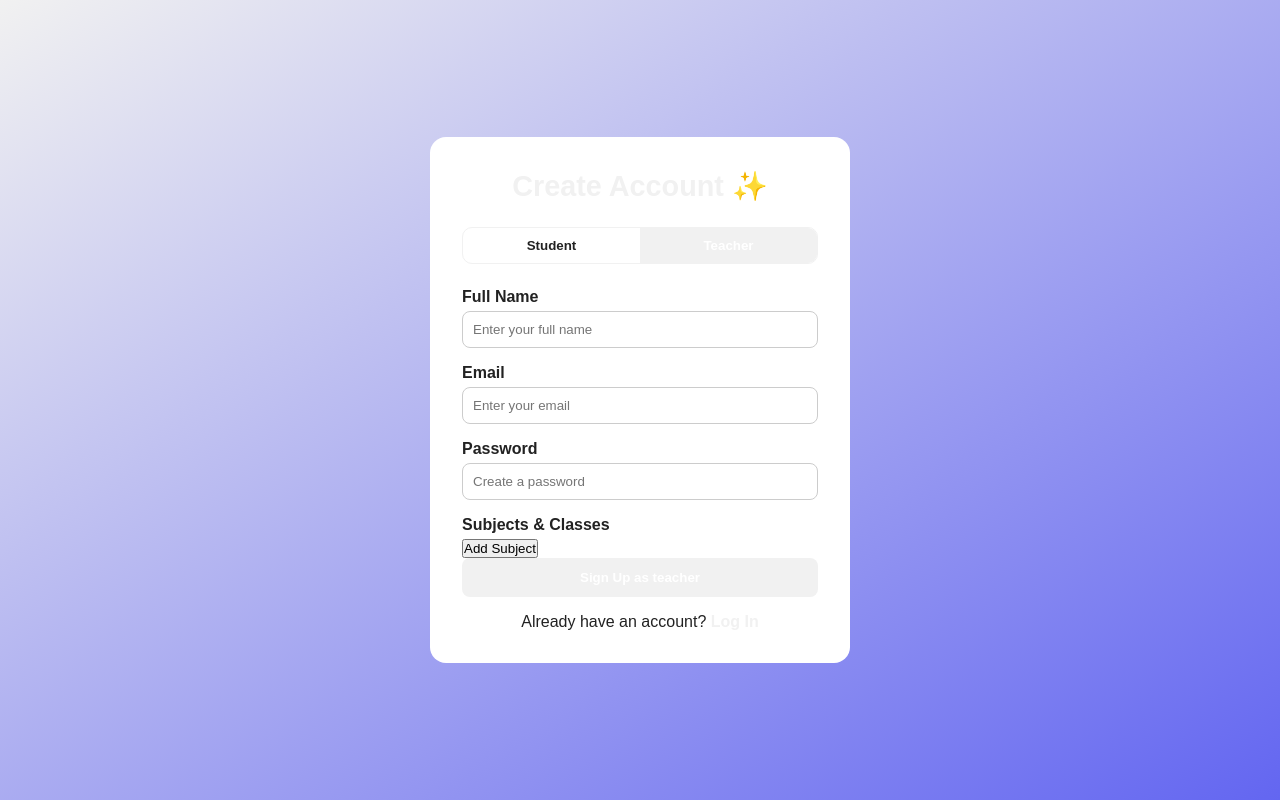
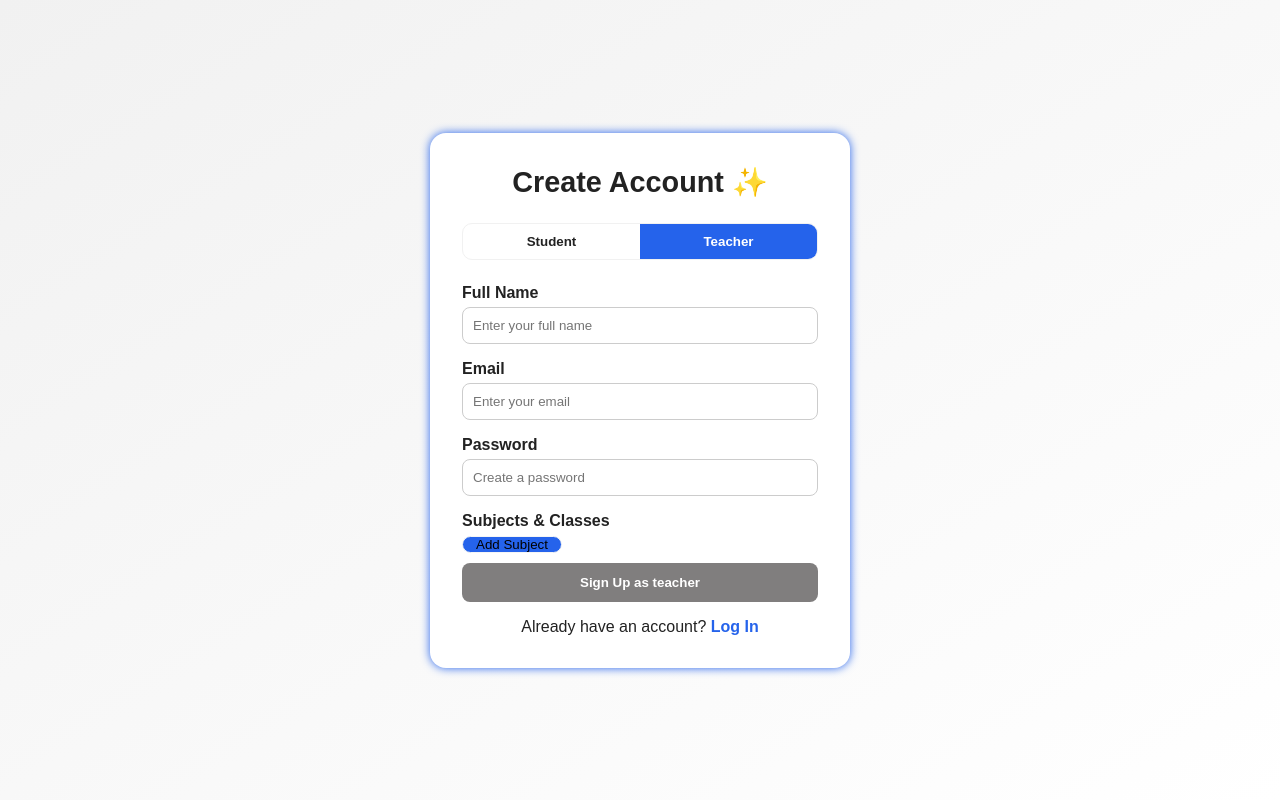
Before and after one commit to mini-fcmb/MegaPend, a React (Vite) app: page /signup in a window 1280 px wide. Both pictures are taken after a click on the button "Teacher". Built offline with nearby package versions, Linux system fonts and the light colour scheme.

Commit message:
css upgrade

```diff
--- a/src/components/getstarted/NavBar.tsx
+++ b/src/components/getstarted/NavBar.tsx
@@ -23,15 +23,12 @@ function NavBar({ theme, setTheme }: NavBarProps) {
 
   const showThemeButton = theme && setTheme;
 
-  // ✅ Smart Home Click
   const handleHomeClick = (e: React.MouseEvent) => {
     e.preventDefault();
 
     if (location.pathname === "/") {
-      // already on home → refresh
       window.location.reload();
     } else {
-      // navigate to home
       navigate("/");
     }
   };
--- a/src/components/getstarted/maincontent.tsx
+++ b/src/components/getstarted/maincontent.tsx
@@ -168,7 +168,7 @@ const MainContent: React.FC = () => {
           viewport={{ once: true }}
           className="bg-white text-blue-700 hover:bg-gray-200 px-8 py-3 rounded-2xl font-semibold transition"
         >
-          Create Your Account Now 🚀
+          <Link to="/signup"> Create Your Account Now 🚀</Link>
         </motion.button>
       </section>
     </main>
--- a/src/firebase/authService.ts
+++ b/src/firebase/authService.ts
@@ -1,4 +1,3 @@
-// src/firebase/authService.ts
 import { auth, db } from "./config";
 import {
   createUserWithEmailAndPassword,
@@ -24,9 +23,6 @@ interface VerificationData {
   attemptsToday: number;
 }
 
-/**
- * ✅ Register user with role + send verification email
- */
 export const registerWithRole = async (
   email: string,
   password: string,
@@ -39,7 +35,6 @@ export const registerWithRole = async (
 
   await updateProfile(user, { displayName: fullName });
 
-  // Save extra info in Firestore including verification tracking
   const userRef = doc(db, "users", user.uid);
   await setDoc(userRef, {
     uid: user.uid,
@@ -49,18 +44,16 @@ export const registerWithRole = async (
     ...(role === "student"
       ? { studentSubjects: subjectsOrTeaching }
       : { teaching: subjectsOrTeaching }),
-    verification: { lastSent: serverTimestamp(), attemptsToday: 1 }, // initialize
+    verification: { lastSent: serverTimestamp(), attemptsToday: 1 },
     createdAt: serverTimestamp(),
   });
 
-  await sendEmailVerification(user); // send first verification email
+  await sendEmailVerification(user);
 
   return user;
 };
 
-/**
- * ✅ Resend verification email (with 10-min expiry and 3 attempts/day)
- */
+
 export const resendVerificationEmail = async (user: User) => {
   const userRef = doc(db, "users", user.uid);
   const docSnap = await getDoc(userRef);
@@ -71,7 +64,6 @@ export const resendVerificationEmail = async (user: User) => {
   const now = Timestamp.now();
   const verification: VerificationData = data.verification || { lastSent: now, attemptsToday: 0 };
 
-  // Reset attempts if new day
   const lastSentDate = verification.lastSent.toDate();
   const today = new Date();
   if (
@@ -82,30 +74,23 @@ export const resendVerificationEmail = async (user: User) => {
     verification.attemptsToday = 0;
   }
 
-  // Check attempts limit
   if (verification.attemptsToday >= 3) {
     throw new Error("You have reached the maximum of 3 verification attempts today.");
   }
 
-  // Check 10-min cooldown
   const diff = now.toMillis() - verification.lastSent.toMillis();
   if (diff < 10 * 60 * 1000) {
     throw new Error("You can only request a new verification email every 10 minutes.");
   }
 
-  // Send email
   await sendEmailVerification(user);
 
-  // Update Firestore
   await updateDoc(userRef, {
     verification: { lastSent: now, attemptsToday: verification.attemptsToday + 1 },
   });
 };
 
-/**
- * ✅ Login with role
- * Throws error if email not verified
- */
+
 export const loginWithRole = async (email: string, password: string) => {
   const userCredential = await signInWithEmailAndPassword(auth, email, password);
   const user = userCredential.user;
--- a/src/firebase/contentService.ts
+++ b/src/firebase/contentService.ts
@@ -1,7 +1,6 @@
 import { db } from "./config";
 import { collection, addDoc, serverTimestamp } from "firebase/firestore";
 
-// Add content
 export const addContent = async (
   title: string,
   type: "note" | "assignment" | "quiz",
--- a/src/index.css
+++ b/src/index.css
@@ -400,6 +400,10 @@ header {
   font-weight: 600;
   transition: all 0.3s ease-in-out;
 }
+.cta-section button a{text-decoration: none;
+  font-weight: 500;
+  color: var(--cta);
+}
 
 .cta-section button:hover {
   background-color:var(--cta-section-button);
@@ -480,6 +484,7 @@ html {
 /* login style*/
 .login-page {
   min-height: 100vh;
+  padding: 5rem 10%;
   display: flex;
   justify-content: center;
   align-items: center;
@@ -563,20 +568,20 @@ html {
   text-decoration: underline;
 }
 /* signup sytle*/
-/* Signup Page Styling */
 .signup-container {
   min-height: 100vh;
   display: flex;
   justify-content: center;
   align-items: center;
-  background: linear-gradient(to bottom right, var(--primary-color), #6366f1);
+  padding: 5rem 10%;
+  background: linear-gradient(to bottom right, var(--primary-color), var(--bg-color));
   transition: background 0.3s ease;
 }
 
 .signup-card {
   background-color: var(--bg-color);
   color: var(--text-color);
-  box-shadow: var(--box-shadow);
+  box-shadow: 0 0 10px var(--shadow-color-lg);
   border-radius: 16px;
   padding: 2rem;
   width: 100%;
@@ -588,7 +593,7 @@ html {
   text-align: center;
   font-size: 1.8rem;
   font-weight: 700;
-  color: var(--primary-color);
+  color: var(--text-color);
   margin-bottom: 1.5rem;
 }
 
@@ -615,7 +620,7 @@ html {
 }
 
 .role-toggle button.active {
-  background: var(--primary-color);
+  background: var(--shadow-color-lg);
   color: #fff;
 }
 
@@ -641,7 +646,7 @@ html {
 
 .signup-btn {
   width: 100%;
-  background: var(--primary-color);
+  background: rgb(128, 126, 126);
   color: white;
   border: none;
   padding: 12px;
@@ -652,15 +657,18 @@ html {
 }
 
 .signup-btn:hover {
-  background: #4f46e5;
+  background: var(--shadow-color-lg);
 }
 
 .signup-footer {
   text-align: center;
   margin-top: 1rem;
 }
-
-.signup-link {
-  color: var(--primary-color);
-  font-weight: 600;
+.asbtn{
+  background-color: var(--shadow-color-lg);
+  color: var(--cta);
+  border-radius: 10px;
+  width: 100px;
+  border: 1px solid whitesmoke;
+  margin-bottom: 10px;
 }
--- a/src/pages/login.tsx
+++ b/src/pages/login.tsx
@@ -12,7 +12,7 @@ export default function Login() {
   const [loading, setLoading] = useState(false);
   const [resendLoading, setResendLoading] = useState(false);
   const [showResend, setShowResend] = useState(false);
-  const [user, setUser] = useState<any>(null); // store user to resend verification
+  const [user, setUser] = useState<any>(null);
   const navigate = useNavigate();
 
   const handleLogin = async (e: FormEvent) => {
@@ -60,7 +60,7 @@ export default function Login() {
     setResendLoading(true);
 
     try {
-      await resendVerificationEmail(user.user); // call the new service
+      await resendVerificationEmail(user.user);
       alert(
         "Verification email resent! Check your inbox. It will expire in 10 minutes."
       );
--- a/src/pages/signup.tsx
+++ b/src/pages/signup.tsx
@@ -45,13 +45,10 @@ export default function Signup() {
         );
       }
 
-      // Update displayName
       await updateProfile(user, { displayName: fullName });
 
-      // Send verification email
       await sendEmailVerification(user);
 
-      // ✅ Store verification tracking in Firestore
       await setDoc(doc(db, "emailVerification", user.uid), {
         lastSentAt: serverTimestamp(),
         attemptsToday: 1,
@@ -141,6 +138,7 @@ export default function Signup() {
               <label>Subjects & Classes</label>
               <button
                 type="button"
+                className="asbtn"
                 onClick={() =>
                   setTeaching([...teaching, { subject: "", classLevel: "" }])
                 }
```
Also changed, not shown: src/components/protectedroute.tsx (+4 -4 lines), src/pages/teacher.css (+0 -12 lines), src/pages/teacher.tsx (+1 -11 lines).
